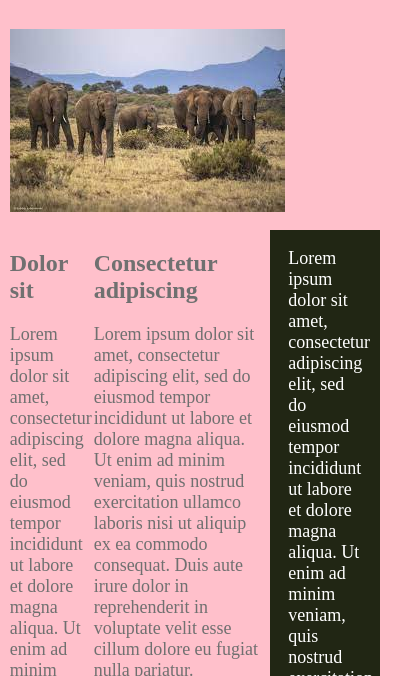
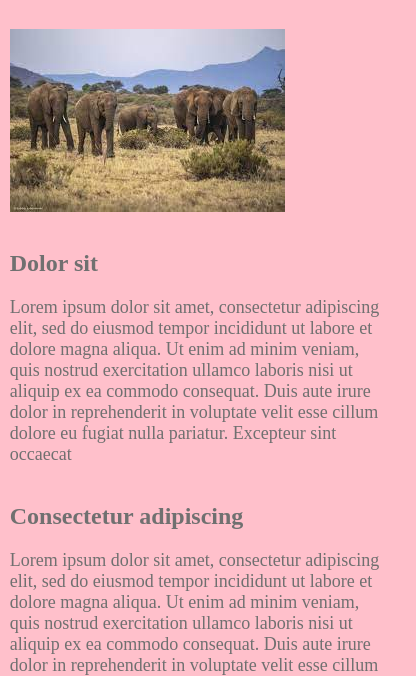
Before and after one commit to Omondzii/css-responsiveness, a plain HTML site: page demo.html in a window 390 px wide. Shown: the part 168-844 px from the top of the page, 416 px wide, since content can reach past the window. Drawn offline with Linux system fonts and the light colour scheme.

Commit message:
[18] Making layout responsive with flex direction

```diff
--- a/css/style.css
+++ b/css/style.css
@@ -86,7 +86,7 @@ body {
     margin: 0;
     background: pink;
 }
-@media (min-width: 400px){
+/*@media (min-width: 400px){
     body{
         background: purple ;
     }
@@ -96,7 +96,7 @@ body {
     body{
         background: orange ;
     }
-}
+} */
 
 
 
@@ -134,8 +134,15 @@ img {
     justify-content: space-between;
     align-items: flex-start;
     margin: 1em 0;
-    flex-direction: row;
+
 }
+@media (max-width: 600px){
+    .columns{
+        flex-direction: column;
+    }
+
+}
+
 .col-1{
     width: 20%;
 
@@ -148,6 +155,14 @@ img {
     width: 70%;
 
 }
+@media (max-width: 600px){
+    .col-1,
+    .col-2,
+    .col-3{
+        width: 100%;
+    }
+
+}
 .col-bg {
     background: #212614;
     color: #fff;
```
